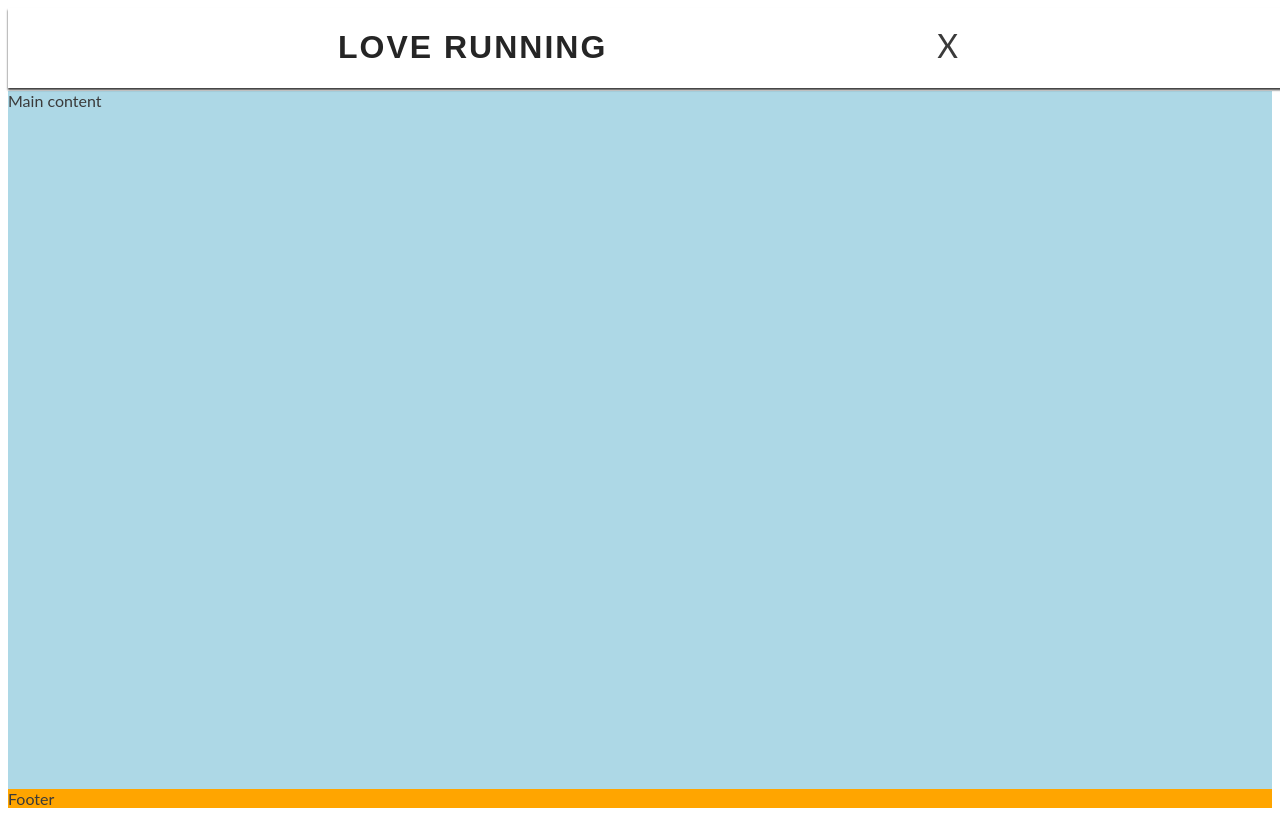
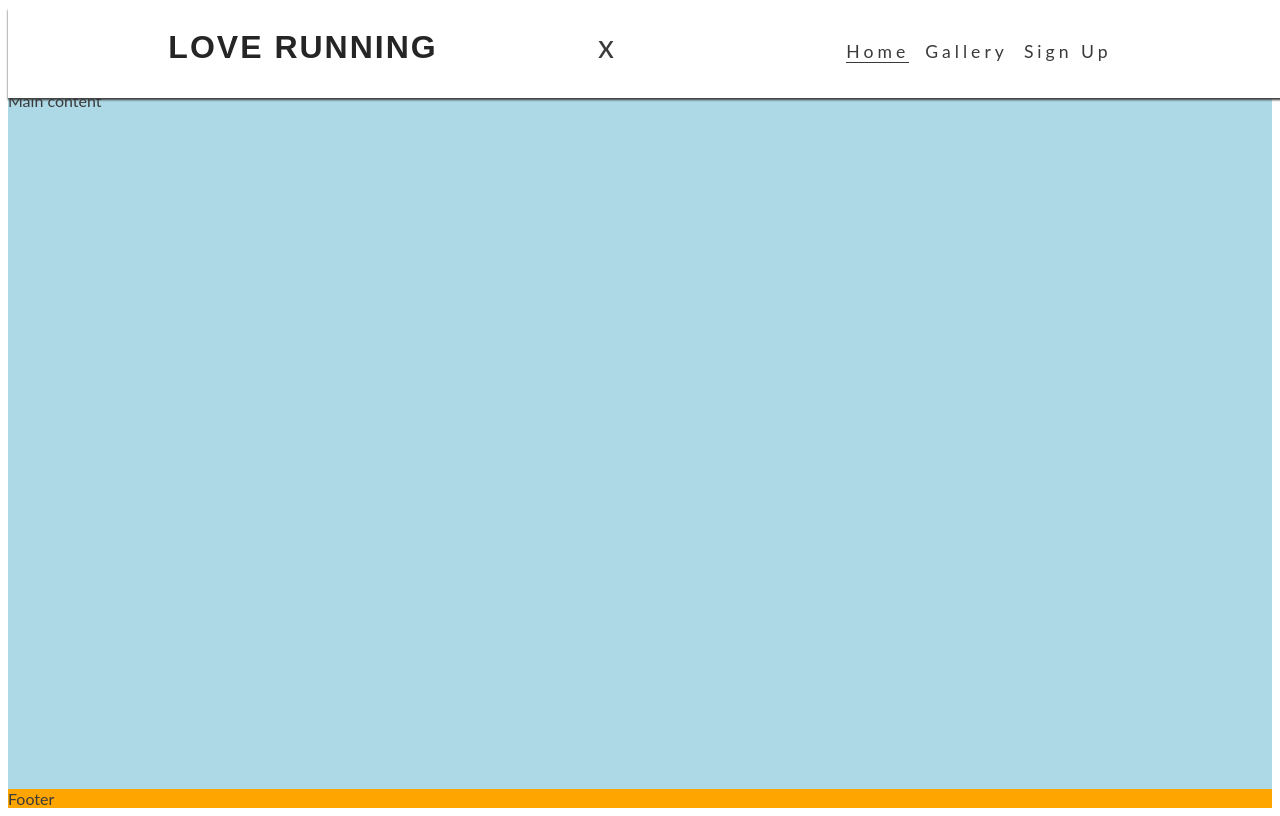
Before and after one commit to Yuss76A/love-running, a plain HTML site: page index.html in a window 1280 px wide. Drawn offline with Linux system fonts and the light colour scheme.

Commit message:
Display navbar items, hide toggle label

```diff
--- a/assets/css/style.css
+++ b/assets/css/style.css
@@ -21,7 +21,7 @@ body{
 /* Header */
 header{
     background-color: #ffffff;
-    padding: 0 1 rem;
+    padding: 0;
     position: fixed;
     z-index: 99;
     width: 100%;
@@ -68,7 +68,7 @@ top: 100%;
 
 /* Nav toggle */
 
-#nav-toggle:checked~nav {
+#nav-toggle:checked ~ nav {
 
     display: block;
 }
@@ -99,3 +99,28 @@ main{
 footer{
     background-color: orange;
 }
+
+/* Media query : tablets and larger ( 768px and up ) */
+@media screen and (min-width: 768px) {
+    /* Header */
+
+    nav {
+        display: block;
+        position: relative;
+        box-shadow: none;
+        width: fit-content;
+        padding-right: 1rem;
+
+        #menu {
+            display: flex;
+        }
+
+        #menu > li {
+            padding-left: 1rem;
+        }
+
+        .nav-toggle-label {
+            display: none;
+        }
+    }
+}
--- a/index.html
+++ b/index.html
@@ -25,7 +25,7 @@
         <h1 id="logo">Love Running</h1>
     </a>
     <input type="checkbox" id="nav-toggle" name="nav-toggle">
-    <label for="nav-toggle" class="nav-toggle-label">X</label>
+    <label for="nav-toggle" class="nav-toggle-label">x</label>
 
     <nav>
         <ul id="menu">
```
